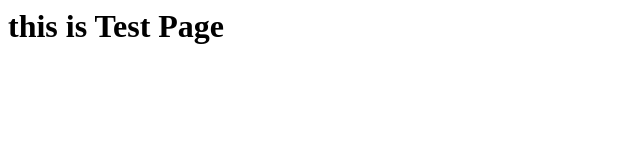
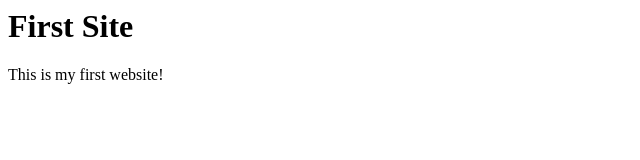
Before and after one commit to linodom/linodom.github.io, a plain HTML site: page index.html in a window 1280 px wide. Shown: the whole page, without its empty margins (0-640 px from the left). Drawn offline with Linux system fonts and the light colour scheme.

Commit message:
Update index.html

```diff
--- a/index.html
+++ b/index.html
@@ -1,4 +1,8 @@
 <html>
 <body>
-<h1> this is Test Page</h1>
+<h1>First Site</h1>
+
+This is my first website!
+
+
 </body></html>
```
